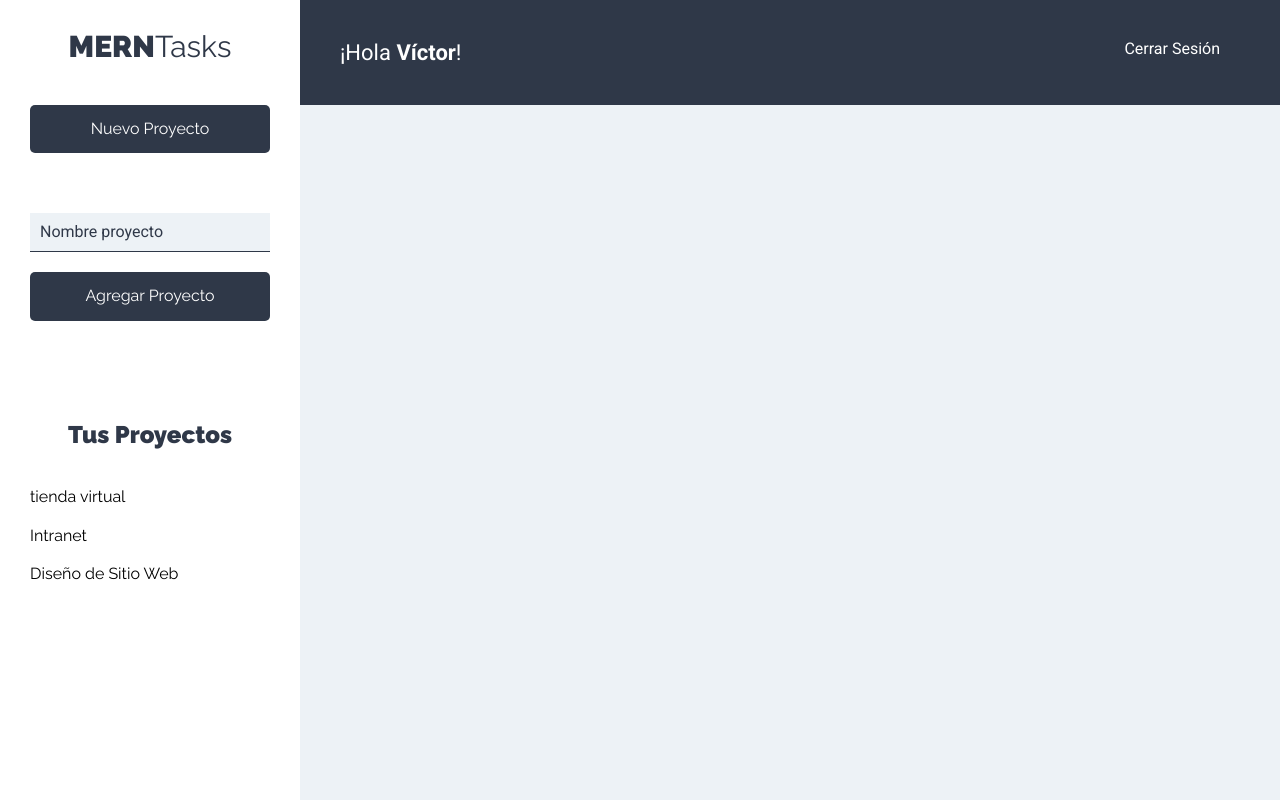
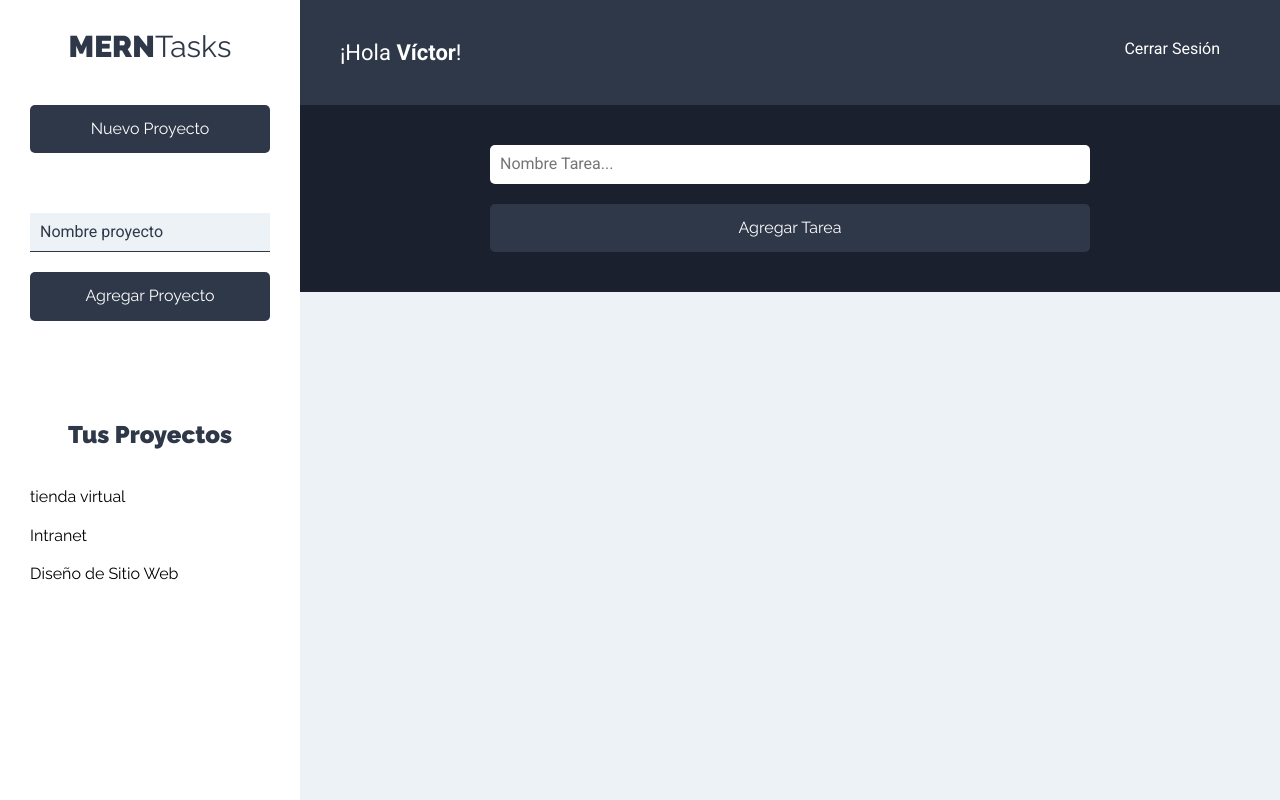
Before and after one commit to militroncho7/MERNTask, a React (Create React App) app: page /proyectos in a window 1280 px wide. Built offline with nearby package versions, Linux system fonts and the light colour scheme.

Commit message:
form tareas

```diff
--- a/src/components/proyectos/Proyectos.js
+++ b/src/components/proyectos/Proyectos.js
@@ -1,6 +1,7 @@
 import React from 'react';
 import Sidebar from '../layout/Sidebar';
 import Barra from '../layout/Barra';
+import FormTarea from '../tareas/FormTarea';
 
 const Proyectos = () => {
     return (
@@ -11,6 +12,8 @@ const Proyectos = () => {
                 <Barra />
 
                 <main>
+                    <FormTarea />
+
                     <div className="contenedor-tareas">
 
                     </div>
--- /dev/null
+++ b/src/components/tareas/FormTarea.js
@@ -0,0 +1,29 @@
+import React from 'react';
+
+const FormTarea = () => {
+    return (
+        <div className="formulario">
+            <form>
+                <div className="contenedor-input">
+                    <input
+                        type="text"
+                        className="input-text"
+                        placeholder="Nombre Tarea..."
+                        name="nombre"
+                    />
+                </div>
+
+                <div className="contenedor-input">
+                    <input
+                        type="submit"
+                        className="btn btn-primario btn-submit btn-block"
+                        value="Agregar Tarea"
+                    />
+                </div>
+            </form>
+        </div>
+
+    );
+}
+
+export default FormTarea;
```
Also changed, not shown: src/components/tareas/ListadoTareas.js (added), src/components/tareas/Tarea.js (added).
